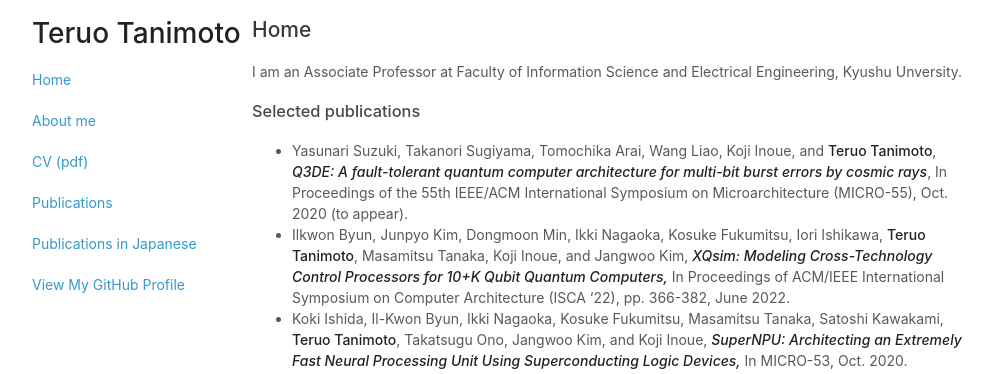
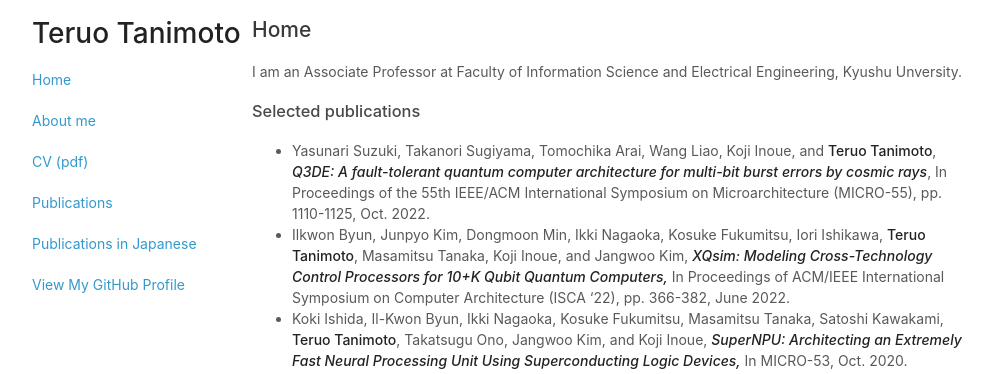
Before and after one commit to teruo41/teruo41.github.io, a Jekyll site: the page built from index.md, in a window 1280 px wide. Shown: the top 374 px of the page, without its empty margins (138-1130 px from the left). Built offline with Jekyll 4.4.1, drawn with Linux system fonts in a browser that asks for light colours.

Commit message:
Update index.md

```diff
--- a/index.md
+++ b/index.md
@@ -10,7 +10,7 @@ I am an Associate Professor at Faculty of Information Science and Electrical Eng
 ### Selected publications
   - Yasunari Suzuki, Takanori Sugiyama, Tomochika Arai, Wang Liao, Koji Inoue, and __Teruo Tanimoto__,
    ***Q3DE: A fault-tolerant quantum computer architecture for multi-bit burst errors by cosmic rays***,
-   In Proceedings of the 55th IEEE/ACM International Symposium on Microarchitecture (MICRO-55), Oct. 2020 (to appear).
+   In Proceedings of the 55th IEEE/ACM International Symposium on Microarchitecture (MICRO-55), pp. 1110-1125, Oct. 2022.
   - Ilkwon Byun, Junpyo Kim, Dongmoon Min, Ikki Nagaoka, Kosuke Fukumitsu, Iori Ishikawa, __Teruo Tanimoto__, Masamitsu Tanaka, Koji Inoue, and Jangwoo Kim,
    ***XQsim: Modeling Cross-Technology Control Processors for 10+K Qubit Quantum Computers,***
    In Proceedings of ACM/IEEE International Symposium on Computer Architecture (ISCA '22), pp. 366-382, June 2022.
```
